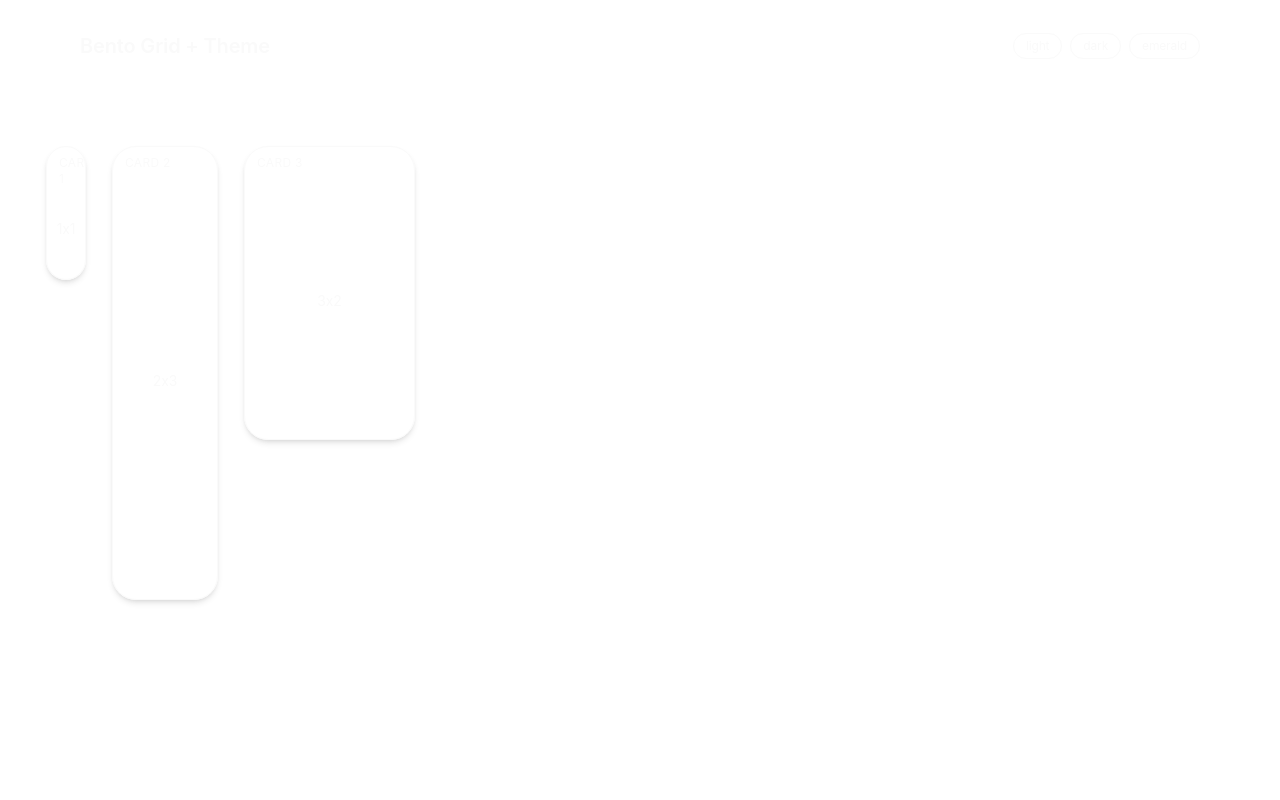
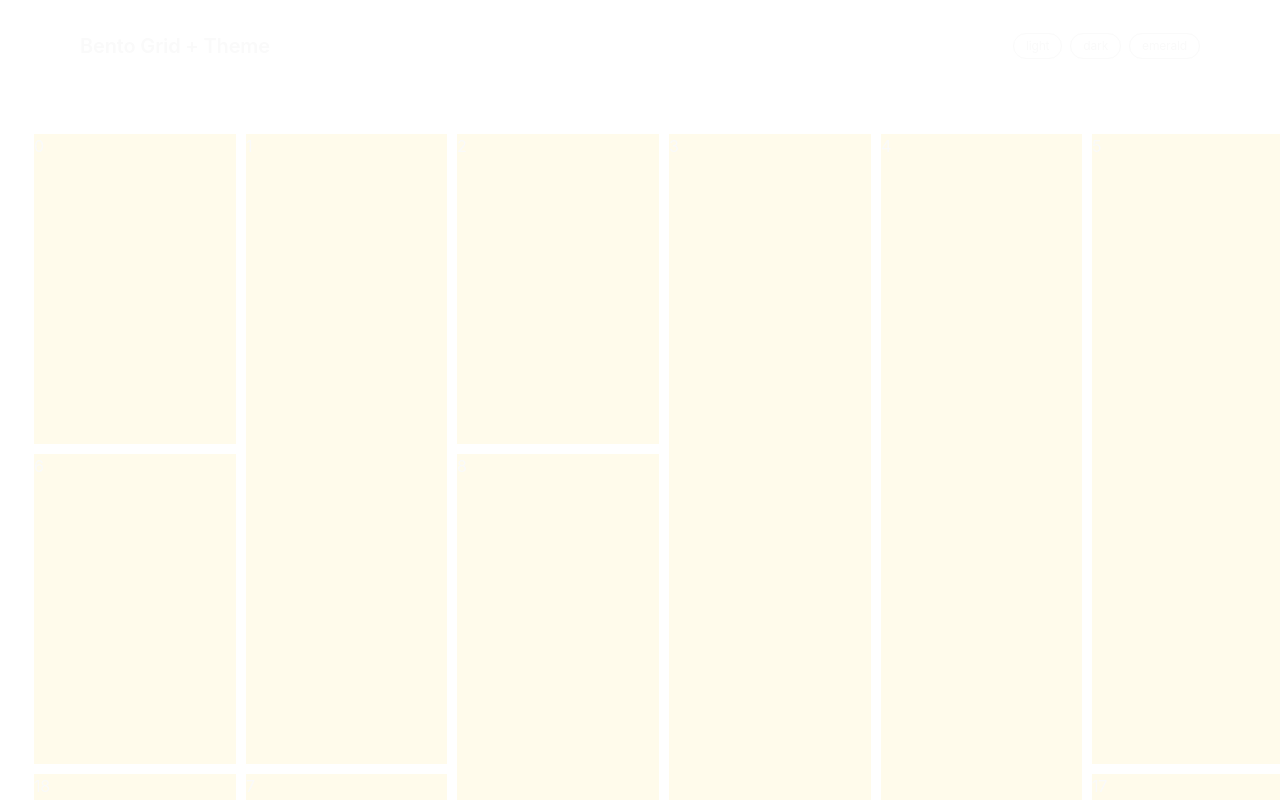
Before and after one commit to klabacher/FancyDashboard, a React (Vite) app: page / in a window 1280 px wide. Built offline with nearby package versions, Linux system fonts and the light colour scheme.

Commit message:
GRID FUNCIOANANDO

```diff
--- a/index.html
+++ b/index.html
@@ -9,7 +9,7 @@
   </head>
 
   <body>
-    <div id="root" data-theme="emerald"></div>
+    <div id="root"></div>
     <script type="module" src="/src/main.tsx"></script>
   </body>
 </html>
--- a/package.json
+++ b/package.json
@@ -23,6 +23,7 @@
     "@tauri-apps/plugin-opener": "^2",
     "clsx": "^2.1.1",
     "framer-motion": "^11.11.11",
+    "lodash": "^4.17.21",
     "lucide-react": "^0.561.0",
     "react": "^19.1.0",
     "react-dom": "^19.1.0",
@@ -41,6 +42,7 @@
     "@testing-library/jest-dom": "^6.9.1",
     "@testing-library/react": "^16.3.1",
     "@testing-library/user-event": "^14.6.1",
+    "@types/lodash": "^4.17.21",
     "@types/node": "^25.0.2",
     "@types/react": "^19.1.8",
     "@types/react-dom": "^19.1.6",
--- a/src/App.tsx
+++ b/src/App.tsx
@@ -3,20 +3,20 @@ import { Provider } from "react-redux";
 import { store } from "@/store/Redux/Store";
 import { useTheme } from "./hooks/useTheme";
 import { ThemeSwitcher } from "./components/ThemeSwitcher";
-import { BentoGrid } from "./components/BentoGrid";
+import ResizableHandles from "./components/BentoGrid";
 
 export function AppContainer() {
   const { theme, setTheme } = useTheme();
 
   return (
-    <div className="min-h-screen bg-bg text-text">
+    <div className="min-h-screen bg-(--color-bg) text-(--color-text) transition-colors">
       <div className="max-w-6xl mx-auto py-8 px-4 flex items-center justify-between">
         <h1 className="text-xl font-semibold">Bento Grid + Theme</h1>
         <ThemeSwitcher theme={theme} setTheme={setTheme} />
       </div>
 
       <main className="py-6 px-4">
-        <BentoGrid />
+        <ResizableHandles />
       </main>
     </div>
   );
@@ -28,10 +28,7 @@ function App() {
       <Provider store={store}>
         <BrowserRouter>
           <Routes>
-            {/* <Route exact path="/:id/view" component={DetailPage} />
-          <Route exact path="/:id/edit" component={EditPage} /> */}
             <Route path="/" element={<AppContainer />} />
-            {/* <Route path="*" element={<Navigate to="/" />} /> */}
           </Routes>
         </BrowserRouter>
       </Provider>
--- a/src/Store/Redux/Slice.ts
+++ b/src/Store/Redux/Slice.ts
@@ -1,24 +1,24 @@
 import { createSlice, PayloadAction } from "@reduxjs/toolkit";
 
 interface AppState {
-  theme: "light" | "dark";
+  theme: "light" | "dark" | "emerald";
 }
 
 const initialState: AppState = {
-  theme: "light",
+  theme: "emerald",
 };
 
 export const appSlice = createSlice({
   name: "app",
   initialState,
   reducers: {
-    setTheme: (state, action: PayloadAction<"light" | "dark">) => {
+    setThemeReducer: (state, action: PayloadAction<AppState["theme"]>) => {
       state.theme = action.payload;
     },
   },
 });
 
-export const { setTheme } = appSlice.actions;
+export const { setThemeReducer } = appSlice.actions;
 
 // Em vez de importar RootState da Store, defina o seletor assim:
 export const selectTheme = (state: { app: AppState }) => state.app.theme;
--- a/src/components/BentoGrid.tsx
+++ b/src/components/BentoGrid.tsx
@@ -1,75 +1,69 @@
-// src/components/BentoGrid.tsx
-import { useMemo, useState } from "react";
-import GridLayout, { Layout, Layouts } from "react-grid-layout";
+import React from "react";
+import _ from "lodash";
+import RGL from "react-grid-layout";
+import { WidthProvider } from "react-grid-layout/legacy";
+
 import "react-grid-layout/css/styles.css";
 import "react-resizable/css/styles.css";
 
-type BentoItem = {
-  id: string;
-  title: string;
-  content: string;
-};
+const ReactGridLayout = WidthProvider(RGL);
 
-const INITIAL_ITEMS: BentoItem[] = [
-  { id: "a", title: "Card 1", content: "1x1" },
-  { id: "b", title: "Card 2", content: "2x3" },
-  { id: "c", title: "Card 3", content: "3x2" },
-];
-
-const INITIAL_LAYOUT: Layout[] = [
-  { i: "a", x: 0, y: 0, w: 1, h: 1 },
-  { i: "b", x: 1, y: 0, w: 2, h: 3 },
-  { i: "c", x: 3, y: 0, w: 3, h: 2 },
-];
-
-export function BentoGrid() {
-  const [layout, setLayout] = useState<Layout[]>(INITIAL_LAYOUT);
-
-  const cols = useMemo(() => {
-    if (typeof window === "undefined") return 10;
-    const val = getComputedStyle(document.documentElement)
-      .getPropertyValue("--bento-cols")
-      .trim();
-    return Number(val || 10);
-  }, []);
-
-  const rowHeight = useMemo(() => {
-    if (typeof window === "undefined") return 80;
-    const val = getComputedStyle(document.documentElement)
-      .getPropertyValue("--bento-row-height")
-      .trim();
-    return Number(val || 80);
-  }, []);
-
-  const handleLayoutChange = (newLayout: Layout[], _layouts: Layouts) => {
-    setLayout(newLayout);
-    // aqui você poderia persistir em localStorage / backend
+export default class ResizableHandles extends React.PureComponent {
+  static defaultProps = {
+    className: "bg-white/10 w-screen h-screen max-w-screen max-h-screen",
+    items: 20,
+    rowHeight: 30,
+    onLayoutChange: function () {},
+    cols: 12,
   };
 
-  return (
-    <div className="w-screen p-3 max-w-screen mx-auto">
-      <GridLayout
-        className="layout"
-        layout={layout}
-        cols={cols}
-        rowHeight={rowHeight}
-        width={cols * rowHeight} // aproxima quadrado; pode usar containerWidth com resize observer
-        draggableHandle=".drag-handle"
-        onLayoutChange={handleLayoutChange}
+  constructor(props: any) {
+    super(props);
+
+    const layout = this.generateLayout();
+    this.state = { layout };
+  }
+
+  generateDOM() {
+    return _.map(_.range(this.props.items), function (i) {
+      return (
+        <div className="b-2 bg-amber-50 m-2" key={i}>
+          <span className="text">{i}</span>
+        </div>
+      );
+    });
+  }
+
+  generateLayout() {
+    const p = this.props;
+    const availableHandles = ["s", "w", "e", "n", "sw", "nw", "se", "ne"];
+
+    return _.map(new Array(p.items), function (item, i) {
+      const y = _.result(p, "y") || Math.ceil(Math.random() * 4) + 1;
+      return {
+        x: (i * 2) % 12,
+        y: Math.floor(i / 6) * y,
+        w: 2,
+        h: y,
+        i: i.toString(),
+        resizeHandles: availableHandles,
+      };
+    });
+  }
+
+  onLayoutChange(layout) {
+    this.props.onLayoutChange(layout);
+  }
+
+  render() {
+    return (
+      <ReactGridLayout
+        layout={this.state.layout}
+        onLayoutChange={this.onLayoutChange}
+        {...this.props}
       >
-        {INITIAL_ITEMS.map((item) => (
-          <div key={item.id} className="p-2">
-            <div className="h-full w-full rounded-3xl bg-bg text-text shadow-md border border-secondary/20 overflow-hidden flex flex-col">
-              <div className="drag-handle cursor-move px-3 py-2 text-xs uppercase tracking-wide text-secondary/80">
-                {item.title}
-              </div>
-              <div className="flex-1 px-4 pb-4 flex items-center justify-center text-sm">
-                {item.content}
-              </div>
-            </div>
-          </div>
-        ))}
-      </GridLayout>
-    </div>
-  );
+        {this.generateDOM()}
+      </ReactGridLayout>
+    );
+  }
 }
--- a/src/components/ThemeSwitcher.tsx
+++ b/src/components/ThemeSwitcher.tsx
@@ -1,5 +1,6 @@
 // src/components/ThemeSwitcher.tsx
-import type { Theme } from "../hooks/useTheme";
+
+type Theme = "light" | "dark" | "emerald";
 
 type Props = {
   theme: Theme;
--- a/src/hooks/useTheme.ts
+++ b/src/hooks/useTheme.ts
@@ -1,27 +1,19 @@
 // src/hooks/useTheme.ts
 import { useEffect, useState } from "react";
-
-export type Theme = "light" | "dark" | "emerald";
-
-const STORAGE_KEY = "theme";
-
-const getInitialTheme = (): Theme => {
-  if (typeof window === "undefined") return "emerald";
-  const stored = window.localStorage.getItem(STORAGE_KEY) as Theme | null;
-  if (stored === "light" || stored === "dark" || stored === "emerald") {
-    return stored;
-  }
-  return "emerald";
-};
+import { useSelector, useDispatch } from "react-redux";
+import { RootState } from "@store/Redux/Store";
+import { setThemeReducer } from "@store/Redux/Slice";
 
 export function useTheme() {
-  const [theme, setTheme] = useState<Theme>(getInitialTheme);
+  const dispatch = useDispatch();
+  const persistedTheme = useSelector((state: RootState) => state.app.theme);
+  const [theme, setTheme] = useState(persistedTheme);
 
   useEffect(() => {
-    const root = document.documentElement;
-    root.setAttribute("data-theme", theme);
-    window.localStorage.setItem(STORAGE_KEY, theme);
-  }, [theme]);
+    document.documentElement.setAttribute("data-theme", theme);
+    // Set theme on RootState
+    dispatch(setThemeReducer(theme));
+  }, [theme, dispatch]);
 
   return { theme, setTheme };
 }
```
Also changed, not shown: 1 other file (tests, documents, lock files or other folders).
